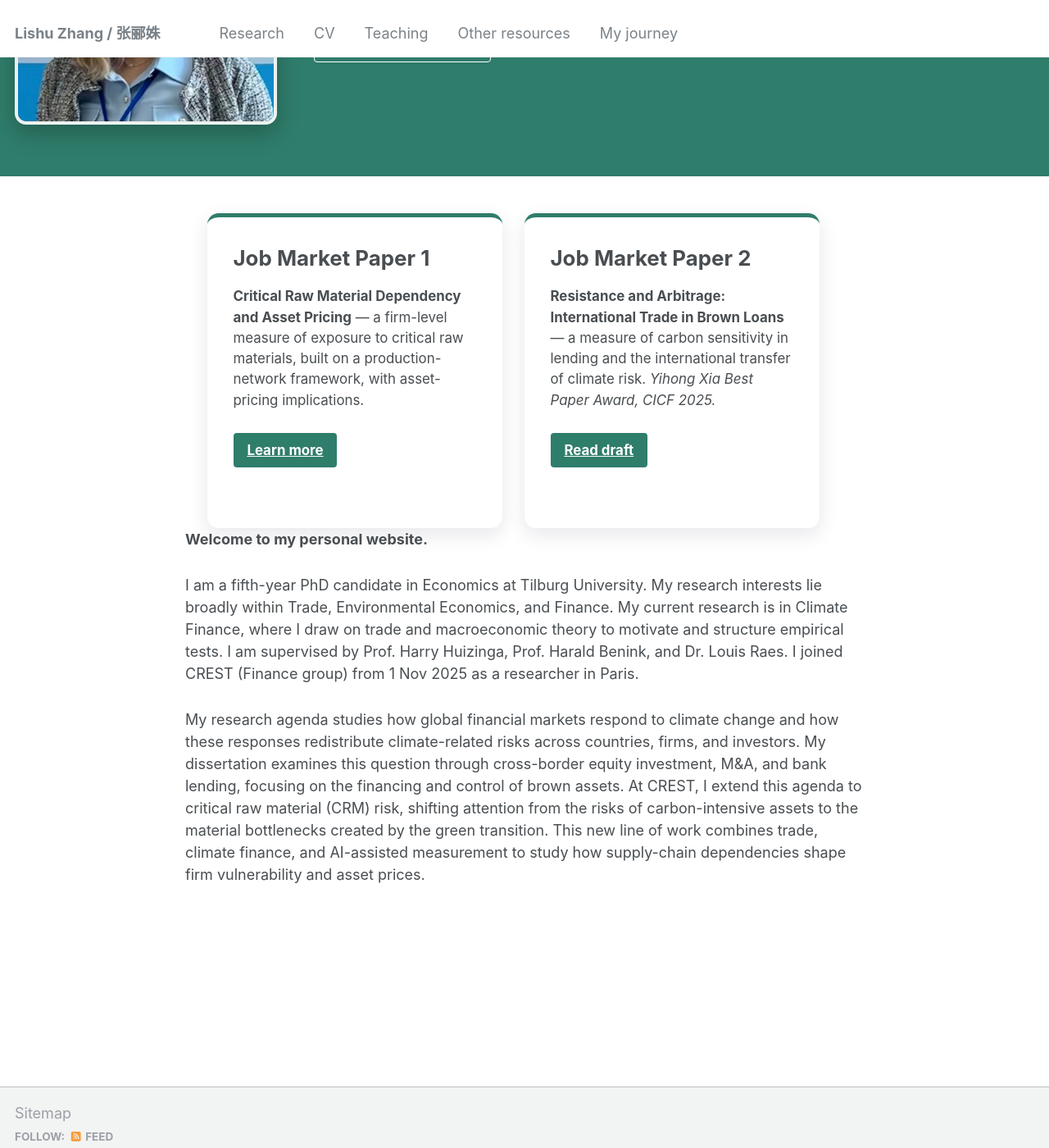
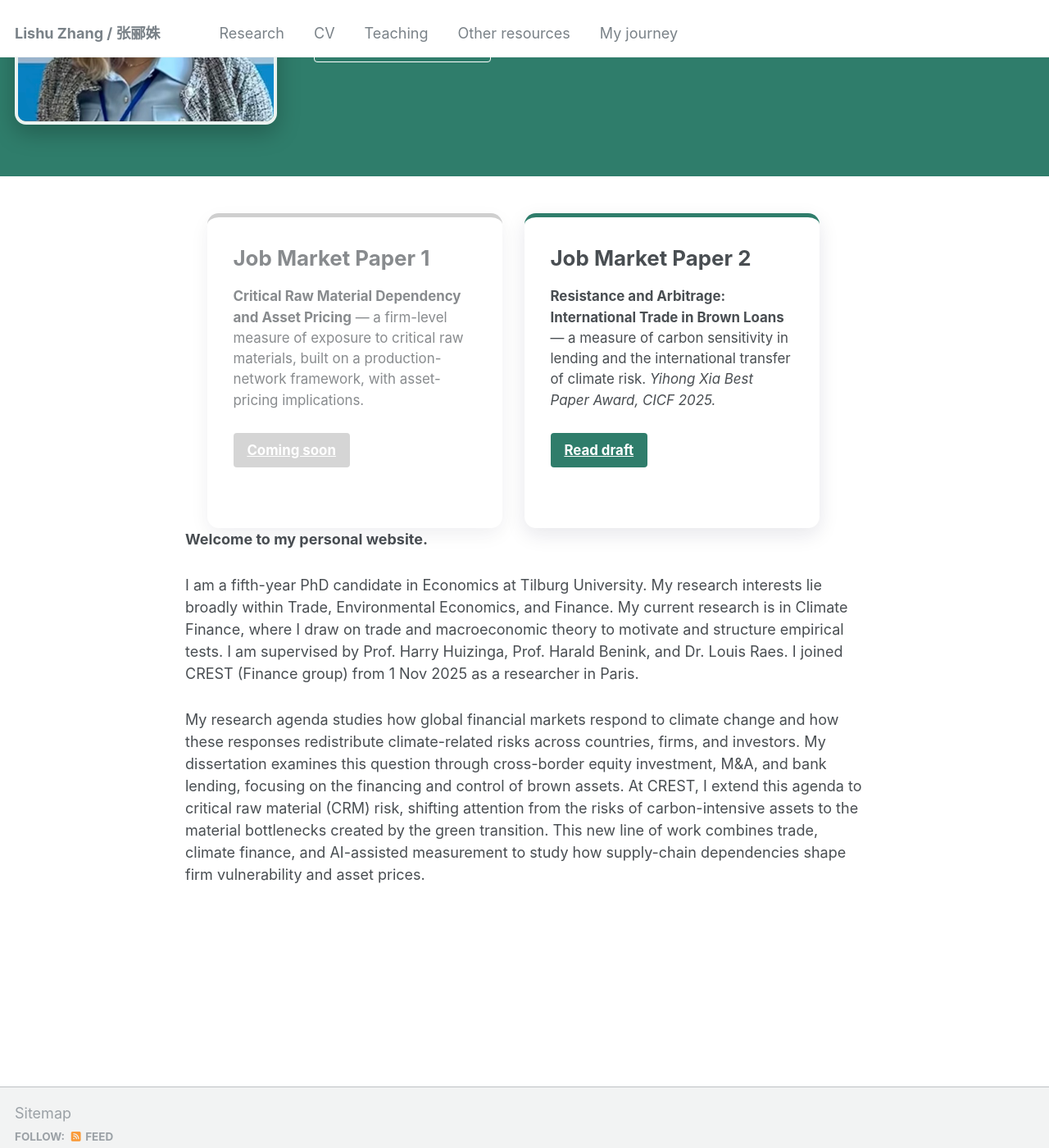
Before and after one commit to LishuZ/LishuZ.github.io, a Jekyll site: the page built from _pages/about.md, in a window 1280 px wide and 1400 px high, scrolled down 301 px. Shown: the whole window at 82% size. Built offline with Jekyll 4.4.1, drawn with Linux system fonts in a browser that asks for light colours; part of the change alters nothing that is shown.

Commit message:
Mute JMP1 card with non-clickable Coming soon button
Co-Authored-By: Claude Opus 4.8 (1M context) <noreply@anthropic.com>

```diff
--- a/_pages/about.md
+++ b/_pages/about.md
@@ -15,9 +15,9 @@ excerpt: "PhD candidate in Economics, Tilburg University&ensp;·&ensp;Researcher
 feature_row:
   - title: "Job Market Paper 1"
     excerpt: "**Critical Raw Material Dependency and Asset Pricing** — a firm-level measure of exposure to critical raw materials, built on a production-network framework, with asset-pricing implications."
-    url: "/research/"
-    btn_label: "Learn more"
-    btn_class: "btn--primary"
+    url: "#"
+    btn_label: "Coming soon"
+    btn_class: "btn--disabled"
   - title: "Job Market Paper 2"
     excerpt: "**Resistance and Arbitrage: International Trade in Brown Loans** — a measure of carbon sensitivity in lending and the international transfer of climate risk. *Yihong Xia Best Paper Award, CICF 2025.*"
     url: "https://www.dropbox.com/scl/fi/hcqlp7ls6i2v8ughdodbc/JMP_2026.pdf?rlkey=z7iw0zsemz8hrkdfkr0eo2ima&st=xu14dxor&dl=0"
@@ -106,6 +106,21 @@ feature_row:
   background-color: #2f7d6b !important;
   border-color: #2f7d6b !important;
 }
+/* Muted "Coming soon" card (JMP1) */
+.feature__item:nth-child(1) .archive__item-body {
+  border-top-color: #b5b5b5;
+  opacity: 0.65;
+}
+.feature__item:nth-child(1) .archive__item-body:hover {
+  transform: none;
+  box-shadow: 0 8px 24px rgba(20, 20, 60, 0.10);
+}
+.btn--disabled {
+  background-color: #9e9e9e !important;
+  border-color: #9e9e9e !important;
+  pointer-events: none;
+  cursor: default;
+}
 @media (max-width: 600px) {
   .feature__wrapper .feature__item { width: 100%; max-width: none; }
 }
```
